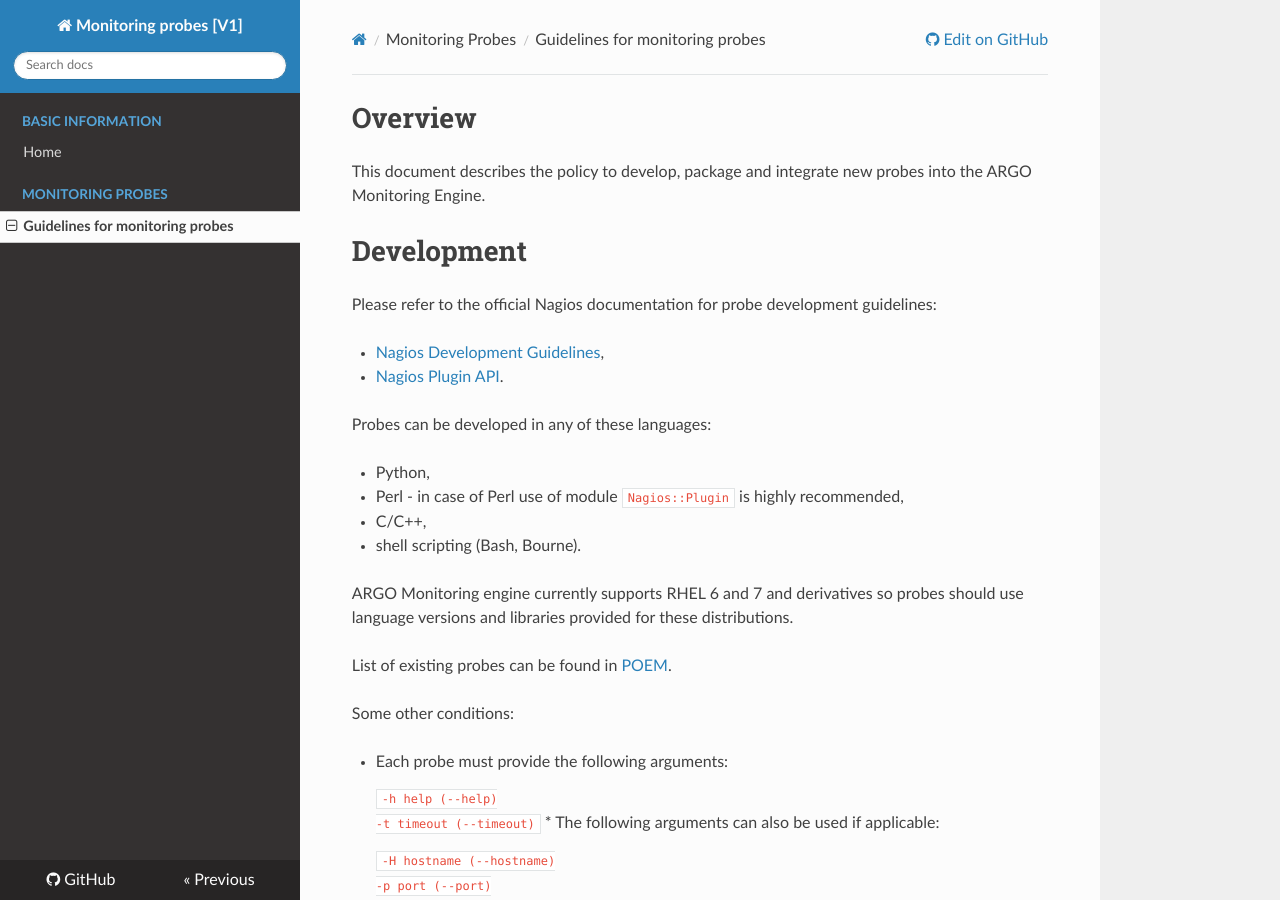
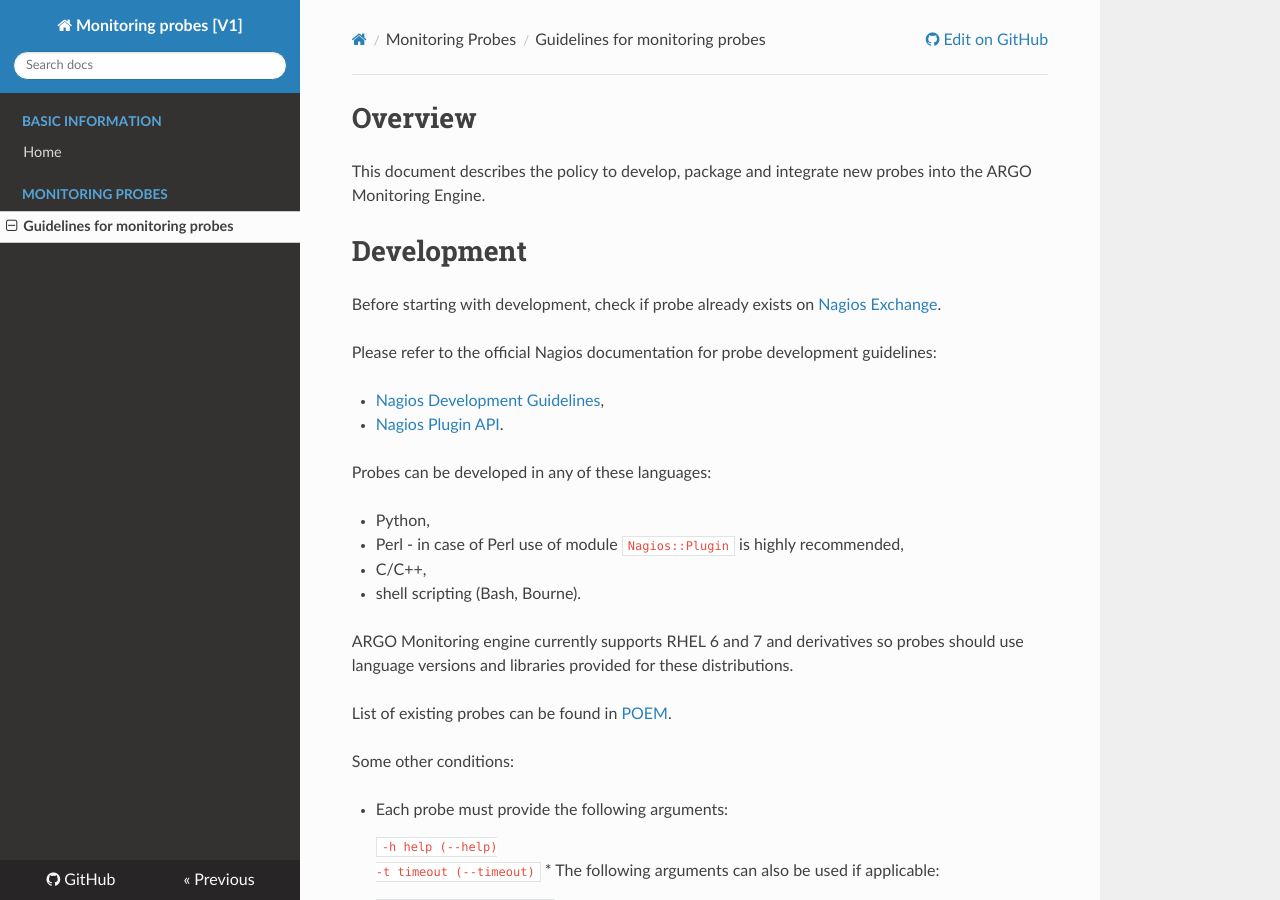
Before and after one commit to ARGOeu/monitoring-probes, an MkDocs documentation site: the page built from doc/v1/docs/guidelines_for_monitoring_probes.md, in a window 1280 px wide and 900 px high. Built offline with MkDocs 1.6.1, drawn with Linux system fonts in a browser that asks for light colours; nearby versions of some CDN libraries.

Commit message:
added sentence regarding probe's existence on Nagios Exchange

```diff
--- a/doc/v1/docs/guidelines_for_monitoring_probes.md
+++ b/doc/v1/docs/guidelines_for_monitoring_probes.md
@@ -2,6 +2,8 @@
 This document describes the policy to develop, package and integrate new probes into the ARGO Monitoring Engine.
 
 # Development
+Before starting with development, check if probe already exists on [Nagios Exchange](https://exchange.nagios.org/).
+
 Please refer to the official Nagios documentation for probe development guidelines:
 
 * [Nagios Development Guidelines](https://nagios-plugins.org/doc/guidelines.html),
```
